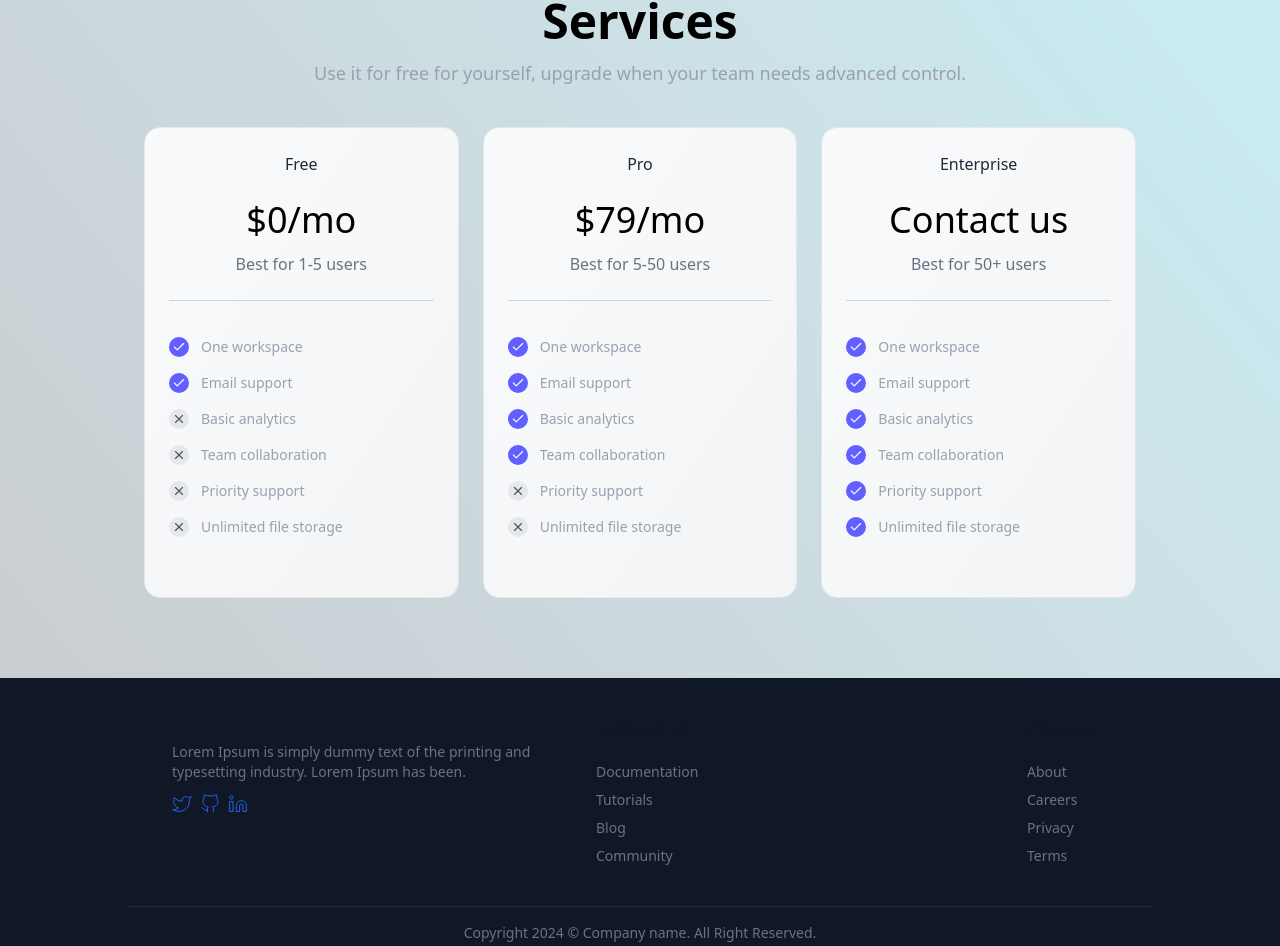
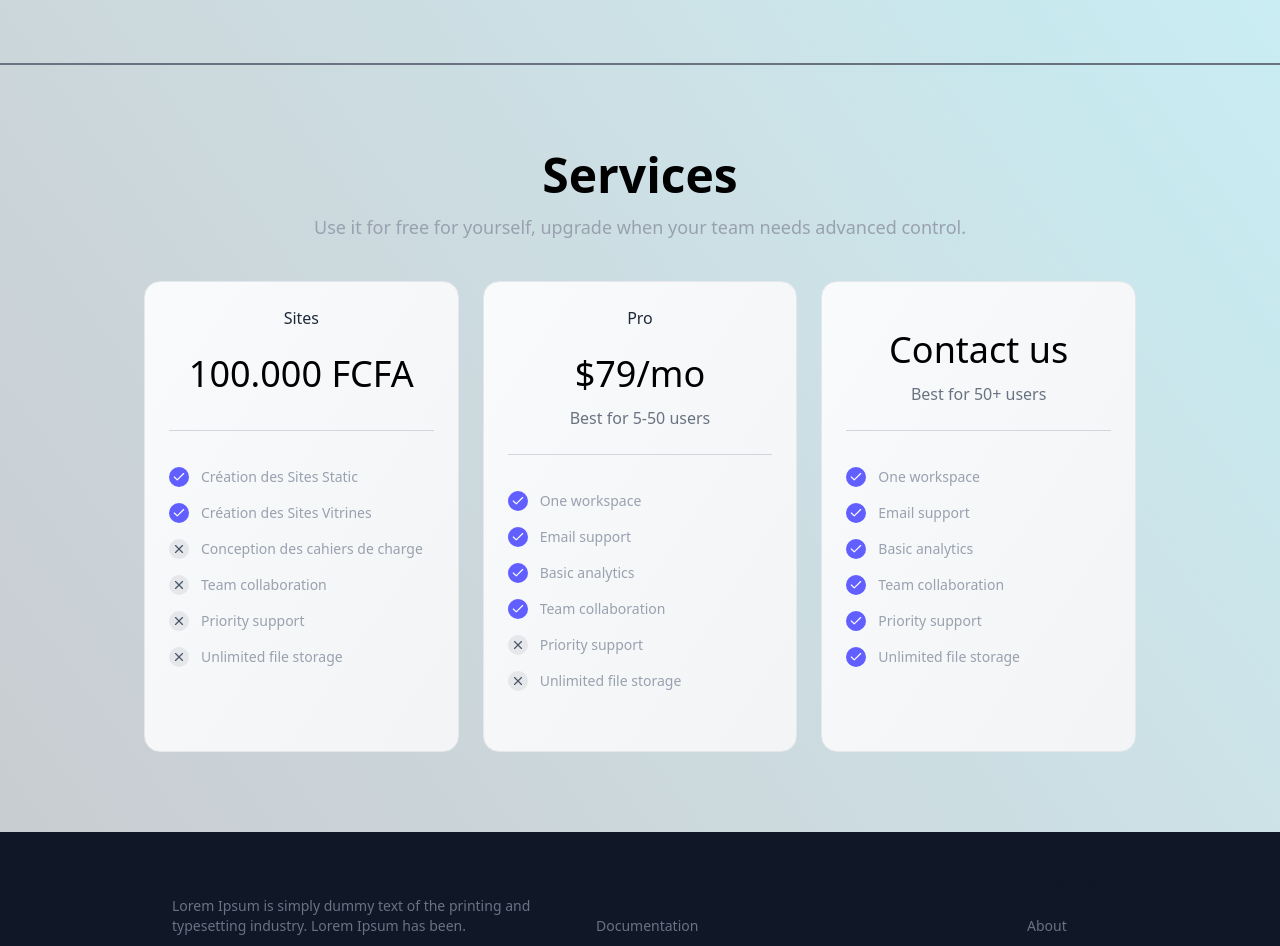
Before and after one commit to Helionux/Template-React, a React (Vite) app: page /services in a window 1280 px wide. Shown: the part 641-1587 px from the top of the page. Built offline with nearby package versions, Linux system fonts and the light colour scheme.

Commit message:
update Service

```diff
--- a/src/layouts/ServiceItems.jsx
+++ b/src/layouts/ServiceItems.jsx
@@ -15,9 +15,9 @@ function ServiceItems() {
           {/* Card 1  */}
           <div class="rounded-2xl border border-gray-200 bg-gradient-to-br from-gray-50 to-gray-100 p-6">
             <div class="flex flex-col items-center border-b border-gray-300 pb-6">
-              <span class="mb-6 text-gray-800">Free</span>
-              <span class="mb-3 text-4xl font-medium">$0/mo</span>
-              <span class="text-gray-500">Best for 1-5 users</span>
+              <span class="mb-6 text-gray-800">Sites</span>
+              <span class="mb-3 text-4xl font-medium">100.000 FCFA</span>
+              <span class="text-gray-500"></span>
             </div>
             <div class="space-y-4 py-9">
               <div class="flex items-center gap-3">
@@ -36,7 +36,9 @@ function ServiceItems() {
                     <polyline points="20 6 9 17 4 12"></polyline>
                   </svg>
                 </span>
-                <span class="text-sm text-gray-400">One workspace</span>
+                <span class="text-sm text-gray-400">
+                  Création des Sites Static
+                </span>
               </div>
               <div class="flex items-center gap-3">
                 <span class="grid size-5 place-content-center rounded-full bg-indigo-500 text-sm text-white">
@@ -54,7 +56,9 @@ function ServiceItems() {
                     <polyline points="20 6 9 17 4 12"></polyline>
                   </svg>
                 </span>
-                <span class="text-sm text-gray-400">Email support</span>
+                <span class="text-sm text-gray-400">
+                  Création des Sites Vitrines
+                </span>
               </div>
               <div class="flex items-center gap-3">
                 <span class="grid size-5 place-content-center rounded-full bg-gray-200 text-sm text-gray-600">
@@ -73,7 +77,9 @@ function ServiceItems() {
                     <line x1="6" y1="6" x2="18" y2="18"></line>
                   </svg>
                 </span>
-                <span class="text-sm text-gray-400">Basic analytics</span>
+                <span class="text-sm text-gray-400">
+                  Conception des cahiers de charge
+                </span>
               </div>
               <div class="flex items-center gap-3">
                 <span class="grid size-5 place-content-center rounded-full bg-gray-200 text-sm text-gray-600">
@@ -263,7 +269,7 @@ function ServiceItems() {
           {/* Card 3  */}
           <div class="rounded-2xl border border-gray-200 bg-gradient-to-br from-gray-50 to-gray-100 p-6">
             <div class="flex flex-col items-center border-b border-gray-300 pb-6">
-              <span class="mb-6 text-gray-800">Enterprise</span>
+              <span class="mb-6 text-gray-800"></span>
               <span class="mb-3 text-4xl font-medium">Contact us</span>
               <span class="text-gray-500">Best for 50+ users</span>
             </div>
--- a/src/layouts/Slide.jsx
+++ b/src/layouts/Slide.jsx
@@ -25,7 +25,7 @@ const cardData = [
 
 function Slide() {
   const [stopScroll, setStopScroll] = React.useState(false)
-  const animationDuration = cardData.length * 2.5 // secondes
+  const animationDuration = cardData.length * 5.5 // secondes
 
   return (
     <div>
@@ -43,6 +43,7 @@ function Slide() {
         }
       `}</style>
 
+      <section className="relative overflow-hidden border-b-2 border-gray-500 p-19 max-w-full">
         <div
           className="overflow-hidden w-full relative max-w-6xl mx-auto"
           onMouseEnter={() => setStopScroll(true)}
@@ -81,6 +82,7 @@ function Slide() {
           {/* Dégradé droit */}
           <div className="absolute right-0 top-15 h-full w-20 md:w-20 z-10 pointer-events-none bg-gradient-to-l from-[#F5F7FF] to-transparent" />
         </div>
+      </section>
     </div>
   )
 }
```
Lines whose indentation alone changed are shown as unchanged.
